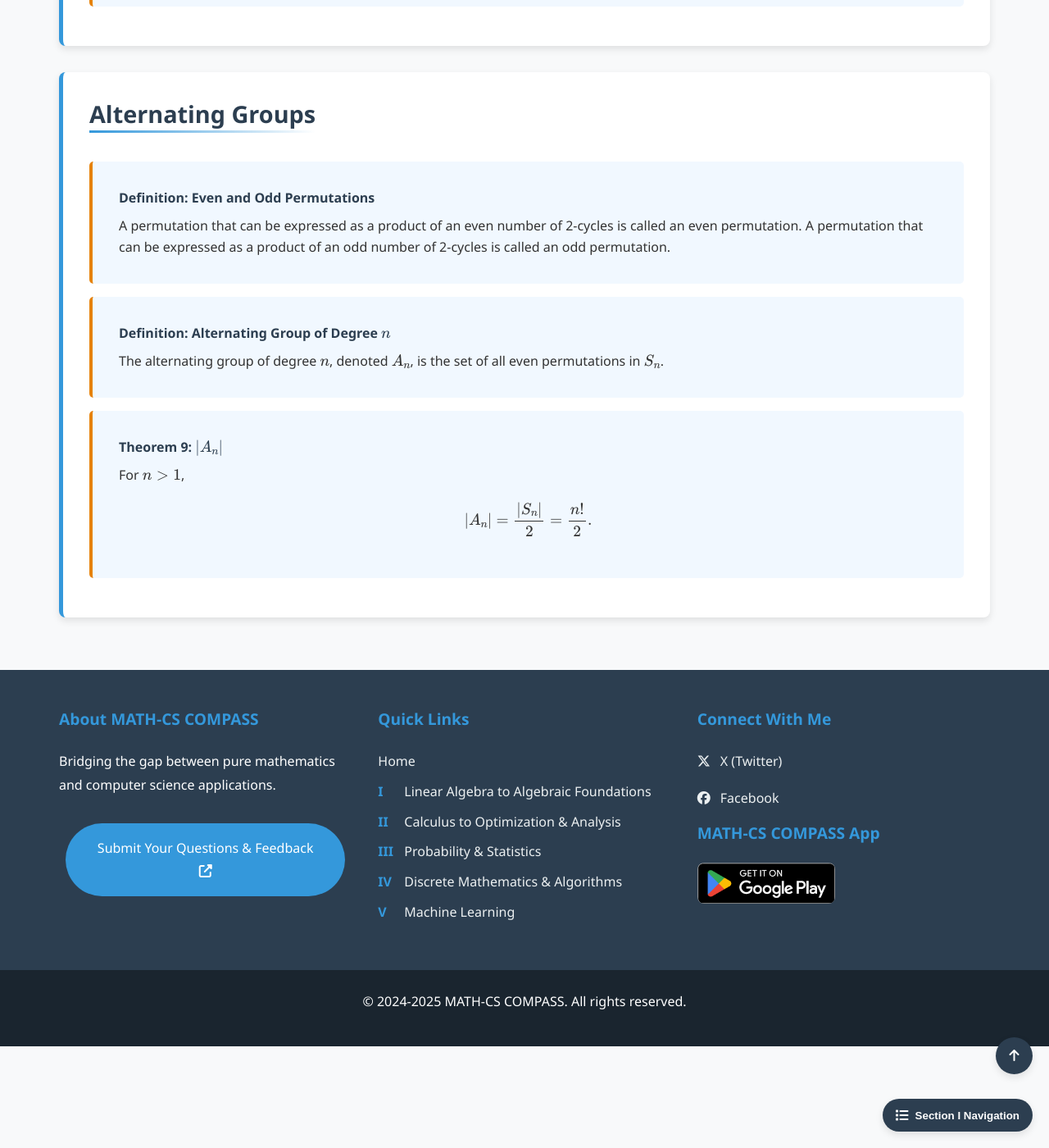
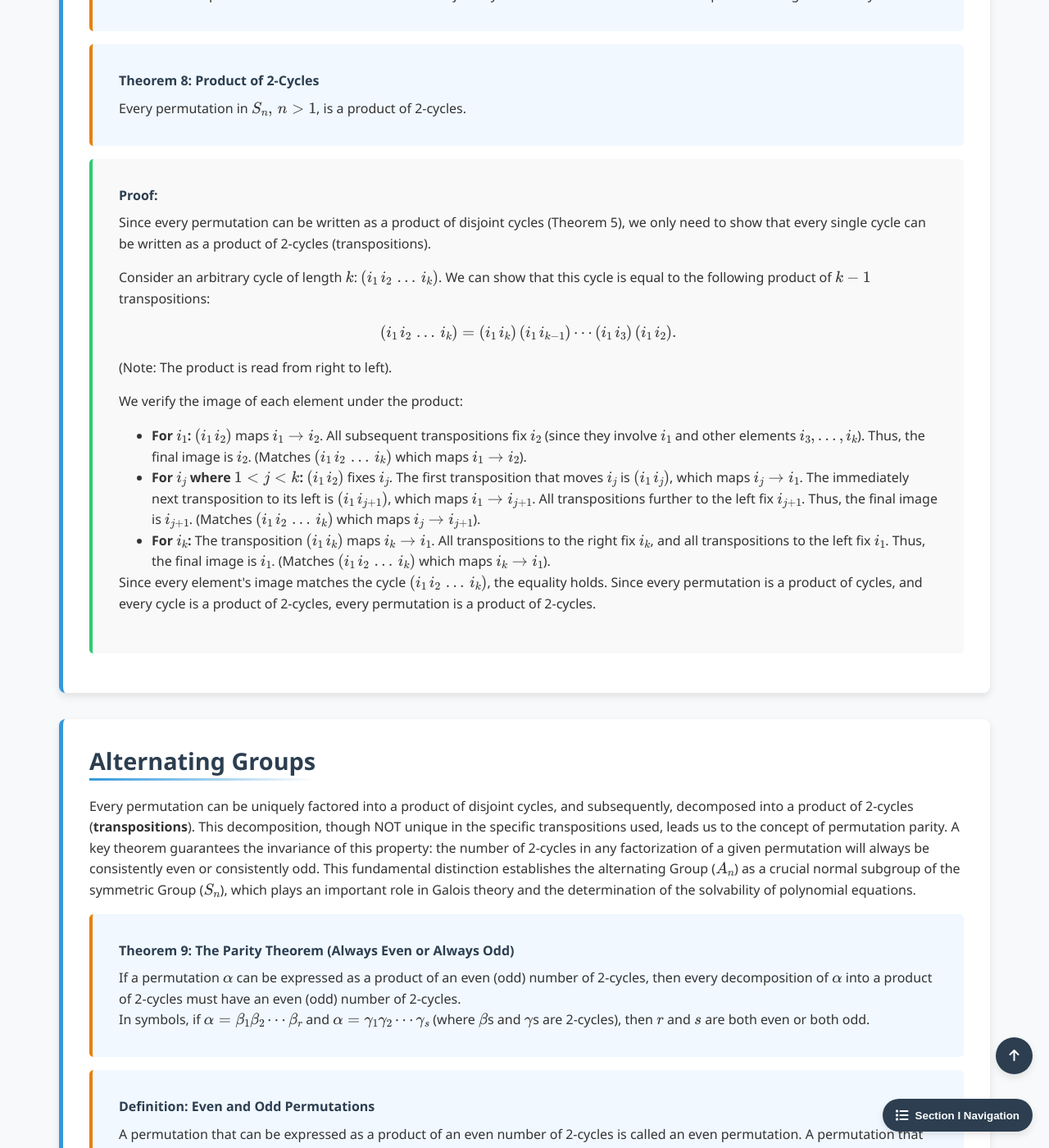
Before and after one commit to Yusukey01/yusukey01.github.io, a Jekyll site: the page built from Mathematics/Linear_algebra/cyclic_groups.html, in a window 1280 px wide and 1400 px high, scrolled down 10213 px. Shown: the whole window at 82% size. Built offline with Jekyll 4.4.1, drawn with Linux system fonts in a browser that asks for light colours; some of the changed text lies outside the part shown.

Commit message:
Start Section I-16 More Finite Group, Permutation groups has been updated

```diff
--- a/Mathematics/Linear_algebra/cyclic_groups.html
+++ b/Mathematics/Linear_algebra/cyclic_groups.html
@@ -35,7 +35,8 @@ uses_python: false
                 { "@type": "Thing", "name": "Generators" },
                 { "@type": "Thing", "name": "Dihedral Group Dn" },
                 { "@type": "Thing", "name": "Symmetric Group Sn" },
-                { "@type": "Thing", "name": "Permutations" }
+                { "@type": "Thing", "name": "Permutations" },
+                { "@type": "Thing", "name": "Alternating Group An" }
             ],
             "teaches": [
                 "Structure of the additive group Zn",
@@ -400,13 +401,18 @@ uses_python: false
             <section id="Dihedral" class="section-content">
                 <h2>Dihedral Groups</h2>
                 <p>
-
+                    The Dihedral Group \(D_n\) is the group of symmetries of a regular \(n\)-gon, and its order
+                    is \(|D_n| = 2n\). It is a key example of a non-Abelian group. It contains \(n\) rotations
+                    (forming a cyclic subgroup) and \(n\) reflections.
+                    <br>
+                    For the smallest case, the Dihedral Group \(D_3\) is isomorphic to the
+                    Symmetric Group \(S_3\): \(D_3 \cong S_3\).
                 </p>
-
             </section>
 
             <section id="permutation" class="section-content">
                 <h2>Permutation Groups</h2>
+
                 <p>
                     Here, we introduce a family of <strong>non-Abelian</strong> groups, namely <strong>permutation groups</strong>.
                     Remember, a <strong>permutation</strong> of a set \(A\) is a function from \(A\) to itself that is a bijective function
@@ -537,10 +543,17 @@ uses_python: false
                 <h2>Permutation Properties</h2>
 
                 <p>
+                    To efficiently calculate the order of a permutation and to simplify complex compositions, it is essential to
+                    master the properties of cycle decomposition. This section focuses on the structural theorems that allow us to
+                    uniquely represent any permutation and analyze its properties.
+                </p>
+
+                <p>
                     Two cycles \((i_1\, i_2\, \ldots\, i_k)\) and \((j_1\, j_2\, \ldots\, j_m)\) are <strong>disjoint</strong>
                     if they have no numbers in common. That is, the sets \(\{i_1, \ldots, i_k\}\) and \(\{j_1, \ldots, j_m\}\) are
                     mutually exclusive.
                 </p>
+
                 <div class="theorem">
                     <span class="theorem-title">Theorem 5: Products of Disjoint Cycles</span>
                     Every permutation of a finite set can be written as a cycle or as a product of disjoint cycles.
@@ -563,10 +576,57 @@ uses_python: false
                     Every permutation in \(S_n, \, n > 1\), is a product of 2-cycles.
                 </div>
 
+                 <div class="proof">
+                    <span class="proof-title">Proof:</span>
+                    <p>
+                        Since every permutation can be written as a product of disjoint cycles (Theorem 5), we only need to show
+                        that every single cycle can be written as a product of 2-cycles (transpositions).
+                    </p>
+                    <p>
+                        Consider an arbitrary cycle of length \(k\): \(\left(i_{1}\, i_{2}\, \ldots\, i_{k}\right)\).
+                        We can show that this cycle is equal to the following product of \(k-1\) transpositions:
+                        \[
+                        \left(i_{1}\, i_{2}\, \ldots\, i_{k}\right) = \left(i_{1}\, i_{k}\right) \left(i_{1}\, i_{k-1}\right) \cdots \left(i_{1}\, i_{3}\right) \left(i_{1}\, i_{2}\right).
+                        \]
+                        (Note: The product is read from right to left).
+                    </p>
+                    <p>
+                        We verify the image of each element under the product:
+                        <ul style="padding-left: 40px;">
+                            <li><strong>For \(i_1\):</strong> \((i_1\, i_2)\) maps \(i_1 \to i_2\). All subsequent transpositions fix \(i_2\) (since they involve \(i_1\) and other elements \(i_3, \ldots, i_k\)). Thus, the final image is \(i_2\). (Matches \(\left(i_{1}\, i_{2}\, \ldots\, i_{k}\right)\) which maps \(i_1 \to i_2\)).</li>
+                            <li><strong>For \(i_j\) where \(1 < j < k\):</strong> \((i_1\, i_2)\) fixes \(i_j\). The first transposition that moves \(i_j\) is \((i_1\, i_j)\), which maps \(i_j \to i_1\). The immediately next transposition to its left is \((i_1\, i_{j+1})\), which maps \(i_1 \to i_{j+1}\). All transpositions further to the left fix \(i_{j+1}\). Thus, the final image is \(i_{j+1}\). (Matches \(\left(i_{1}\, i_{2}\, \ldots\, i_{k}\right)\) which maps \(i_j \to i_{j+1}\)).</li>
+                            <li><strong>For \(i_k\):</strong> The transposition \((i_1\, i_k)\) maps \(i_k \to i_1\). All transpositions to the right fix \(i_k\), and all transpositions to the left fix \(i_1\). Thus, the final image is \(i_1\). (Matches \(\left(i_{1}\, i_{2}\, \ldots\, i_{k}\right)\) which maps \(i_k \to i_1\)).</li>
+                        </ul>
+                        Since every element's image matches the cycle \(\left(i_{1}\, i_{2}\, \ldots\, i_{k}\right)\), the equality holds.
+                        Since every permutation is a product of cycles, and every cycle is a product of 2-cycles, every permutation is a
+                        product of 2-cycles.
+                    </p>
+                </div>
+
             </section>
 
             <section id="alternating" class="section-content">
                 <h2>Alternating Groups</h2>
+
+                <p>
+                    Every permutation can be uniquely factored into a product of disjoint cycles, and subsequently,
+                    decomposed into a product of 2-cycles (<strong>transpositions</strong>). This decomposition,
+                    though NOT unique in the specific transpositions used, leads us to the concept
+                    of permutation parity. A key theorem guarantees the invariance of this property: the number of 2-cycles
+                    in any factorization of a given permutation will always be consistently even or consistently odd.
+                    This fundamental distinction establishes the alternating Group (\(A_n\)) as a crucial normal subgroup of
+                    the symmetric Group (\(S_n\)), which plays an important role in Galois theory and the determination of
+                    the solvability of polynomial equations.
+                </p>
+
+                <div class="theorem">
+                    <span class="theorem-title">Theorem 9: The Parity Theorem (Always Even or Always Odd)</span>
+                    If a permutation $\alpha$ can be expressed as a product of an even (odd) number of 2-cycles,
+                    then every decomposition of $\alpha$ into a product of 2-cycles must have an even (odd) number of 2-cycles.
+                    <br>
+                    In symbols, if \(\alpha = \beta_1 \beta_2 \cdots \beta_r\) and \(\alpha = \gamma_1 \gamma_2 \cdots \gamma_s\) (where \(\beta\)s and \(\gamma\)s are 2-cycles),
+                    then \(r\) and $s$ are both even or both odd.
+                </div>
 
                 <div class="theorem">
                     <span class="theorem-title">Definition: Even and Odd Permutations</span>
@@ -580,7 +640,7 @@ uses_python: false
                 </div>
 
                 <div class="theorem">
-                    <span class="theorem-title">Theorem 9: \(|A_n|\)</span>
+                    <span class="theorem-title">Theorem 10: \(|A_n|\)</span>
                     For \(n > 1\),
                     \[
                     |A_n| = \frac{|S_n|}{2} = \frac{n!}{2}.
```
